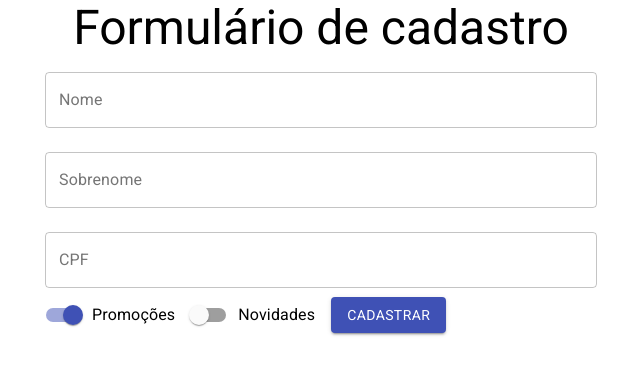
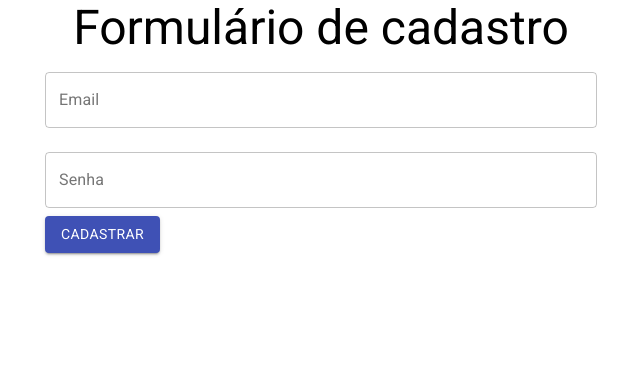
Before and after one commit to GuilhermeSerafim/form-hooks, a React (Create React App) app: page / in a window 1280 px wide. Shown: the top 374 px of the page, without its empty margins (319-959 px from the left). Built offline with nearby package versions, Linux system fonts and the light colour scheme.

Commit message:
Criando feature de navegar entre os menus

```diff
--- a/src/components/FormularioCadastro/DadosUsuario.jsx
+++ b/src/components/FormularioCadastro/DadosUsuario.jsx
@@ -1,9 +1,12 @@
 import { Button, TextField } from "@material-ui/core";
 import React from "react";
 
-function DadosUsuario() {
+function DadosUsuario({ aoEnviar }) {
 	return (
-		<form>
+		<form onSubmit={(event) => {
+            event.preventDefault();
+            aoEnviar(); //Vamos passar as informações aqui ainda
+        }}>
 			<TextField
 				id="email"
 				label="Email"
--- a/src/components/FormularioCadastro/FormularioCadastro.jsx
+++ b/src/components/FormularioCadastro/FormularioCadastro.jsx
@@ -8,16 +8,20 @@
 
 //Esse formulario de cadastro que vai controlar os dados, logo jogamos os dados para outro componente
 function FormularioCadastro({ aoEnviar, validarCPF }) {
-	const [etapaAtual, setEtapaAtual] = useState(1); //Por enquanto está estática
+	const [etapaAtual, setEtapaAtual] = useState(0); //Por enquanto está estática
+
+	function proximo(){
+		setEtapaAtual(etapaAtual+1)
+	}
 
 	//Essa função está aqui dentro, justamente para saber o que é o aoEnviare e o validarCPF
 	function formularioAtual(etapa) {
 		//Basicamente isso aqui é um menu condicional por numero
 		switch (etapa) {
 			case 0:
-				return <DadosUsuario />;
+				return <DadosUsuario aoEnviar={proximo} />;
 			case 1:
-				return <DadosPessoais aoEnviar={aoEnviar} validarCPF={validarCPF}/>;
+				return <DadosPessoais aoEnviar={proximo} validarCPF={validarCPF}/>;
 			case 2:
 				return <DadosEntrega />;
 			default:
```
